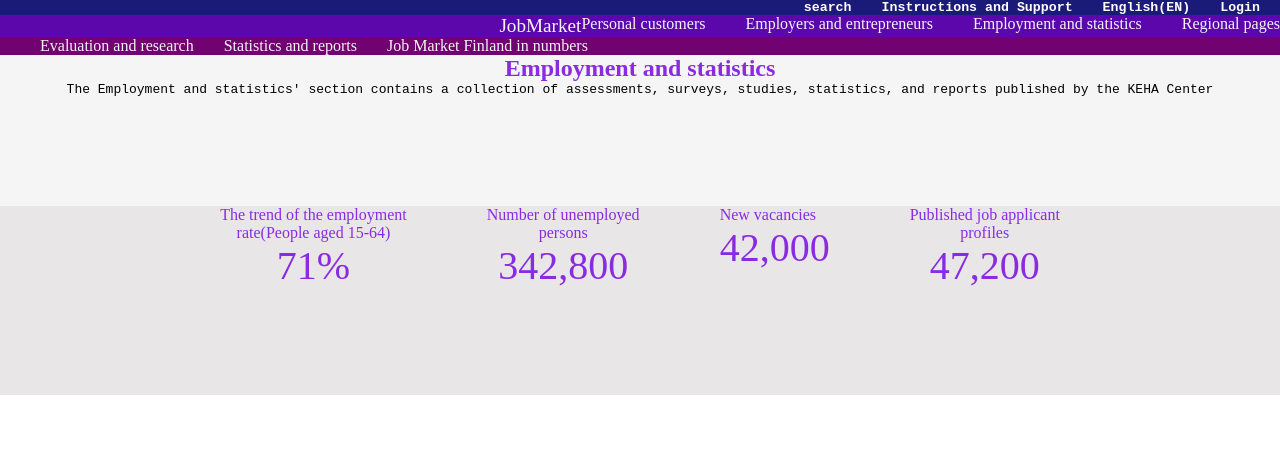
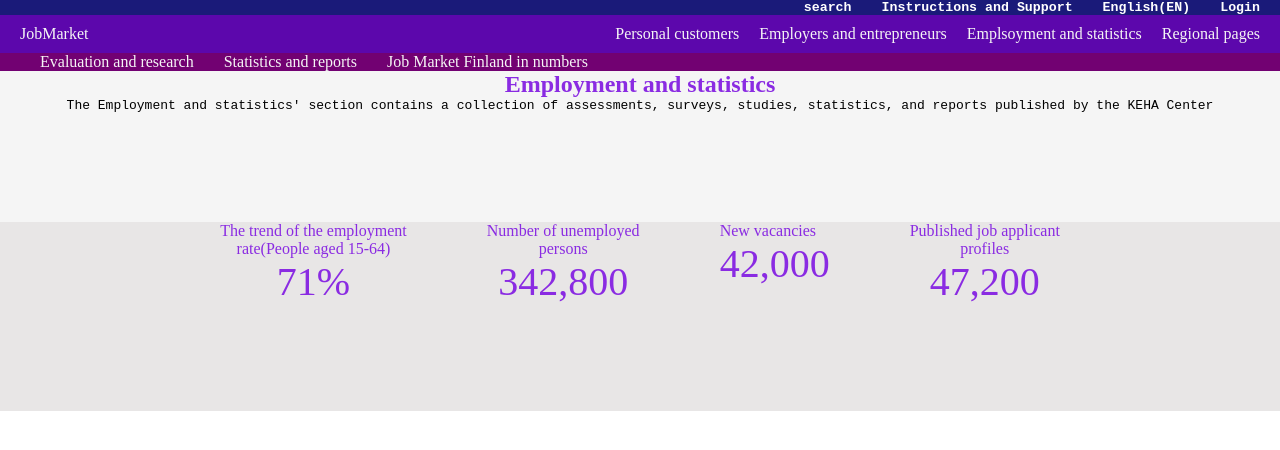
Before and after one commit to franklinadom/React-Project, a React (Vite) app in the folder frontend/: page / in a window 1280 px wide. Shown: the top 450 px of the page. Built offline with nearby package versions, Linux system fonts and the light colour scheme.

Commit message:
updated up to section 2

```diff
--- a/frontend/src/components/header/Header1.css
+++ b/frontend/src/components/header/Header1.css
@@ -15,20 +15,23 @@
 }
 
 .container{
+  display: flex;
+  align-items: center;
   color: whitesmoke;
-  display: flex;
-  justify-content: flex-end;
   background-color: rgb(92, 7, 172);
+  padding: 10px 20px;
 }
 
-.brand-name{
-  font-size: larger;
+.brand-name p{
+  font-size: 18px;
 
 }
-.container2{
-  justify-content: flex-end;
-  gap: 40px;
+
+.container2 {
+  gap: 20px;
   display: flex;
+  margin-left: auto;
+
 }
 
 .section3{
--- a/frontend/src/components/header/Header1.jsx
+++ b/frontend/src/components/header/Header1.jsx
@@ -16,14 +16,13 @@ function Header1(){
       </div>
 
       <div className="container">
-        <div>
-          <p className="brand-name">JobMarket</p>
-        </div>
+        <p className="brand-name">JobMarket</p>
+
 
         <div className="container2">
           <p>Personal customers</p>
           <p>Employers and entrepreneurs</p>
-          <p>Employment and statistics</p>
+          <p>Emplsoyment and statistics</p>
           <p>Regional pages</p>
         </div>
 
```
